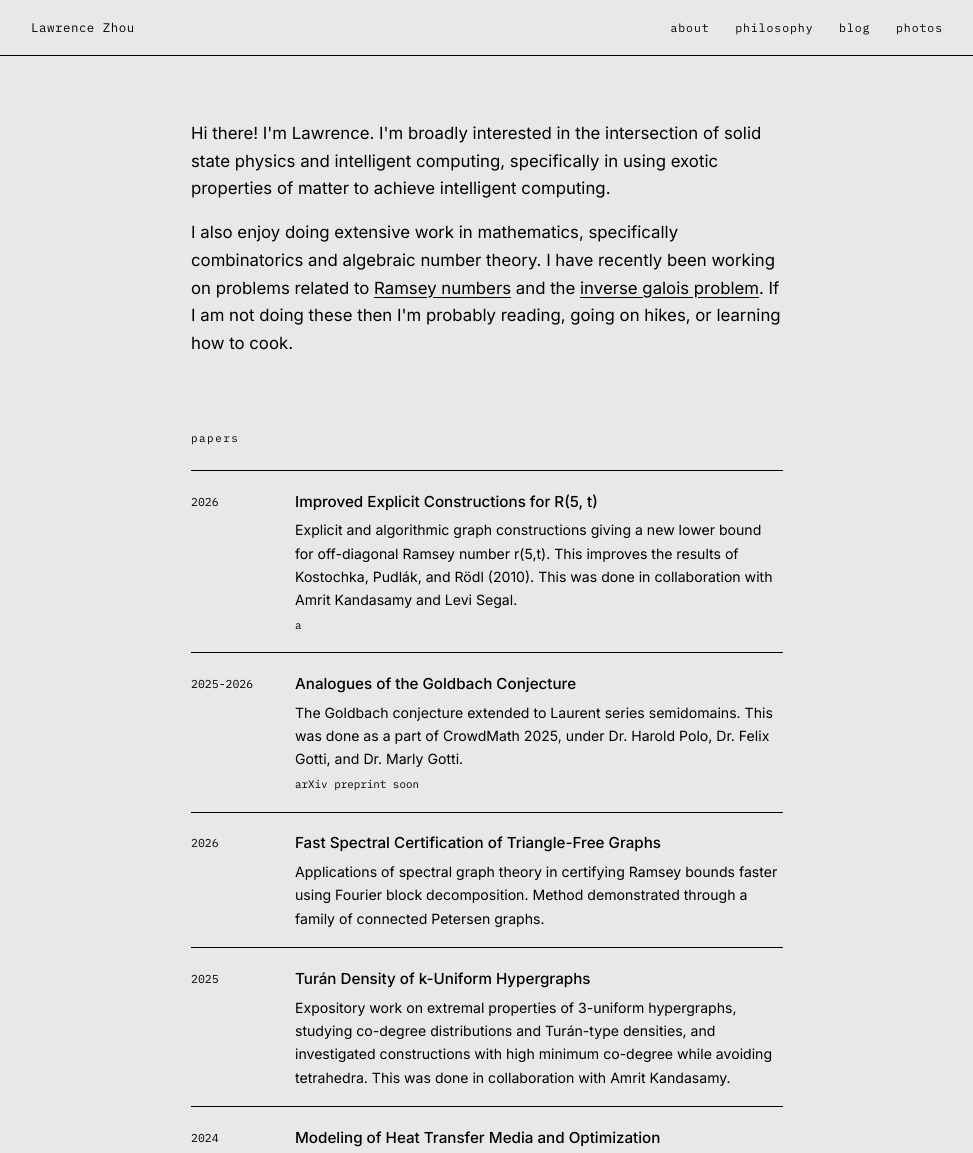
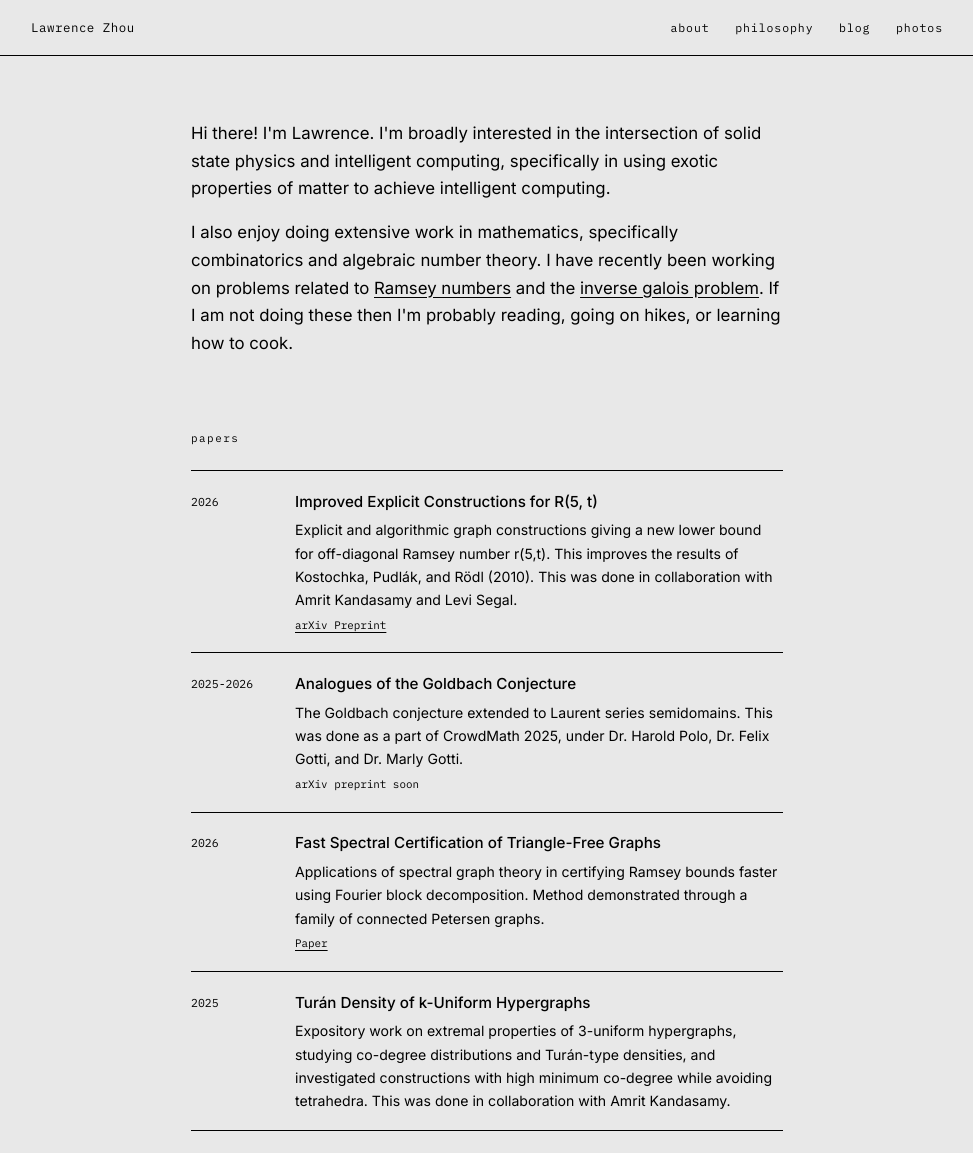
Before and after one commit to lorizhou1/lorizhou1.github.io, a plain HTML site: page index.html in a window 1280 px wide. Shown: the top 1153 px of the page, without its empty margins (153-1126 px from the left). Drawn offline with Linux system fonts and the light colour scheme.

Commit message:
Add links to research papers in index.html
Added links to arXiv preprint and paper in project entries.

```diff
--- a/index.html
+++ b/index.html
@@ -44,7 +44,7 @@
           <div>
             <h3>Improved Explicit Constructions for R(5, t)</h3>
             <p>Explicit and algorithmic graph constructions giving a new lower bound for off-diagonal Ramsey number r(5,t). This improves the results of Kostochka, Pudlák, and Rödl (2010). This was done in collaboration with Amrit Kandasamy and Levi Segal. </p>
-            <p class="where"> a</p>
+            <p class="where"><a href="https://arxiv.org/abs/2610.06969">arXiv Preprint</a></p>
           </div>
         </li>
         <li class="entry">
@@ -60,6 +60,7 @@
           <div>
             <h3>Fast Spectral Certification of Triangle-Free Graphs </h3>
             <p>Applications of spectral graph theory in certifying Ramsey bounds faster using Fourier block decomposition. Method demonstrated through a family of connected Petersen graphs. </p>
+            <p class="where"> <a href="papers/turanpaper.pdf">Paper</a></p>
           </div>
         </li>
          <li class="entry">
```
